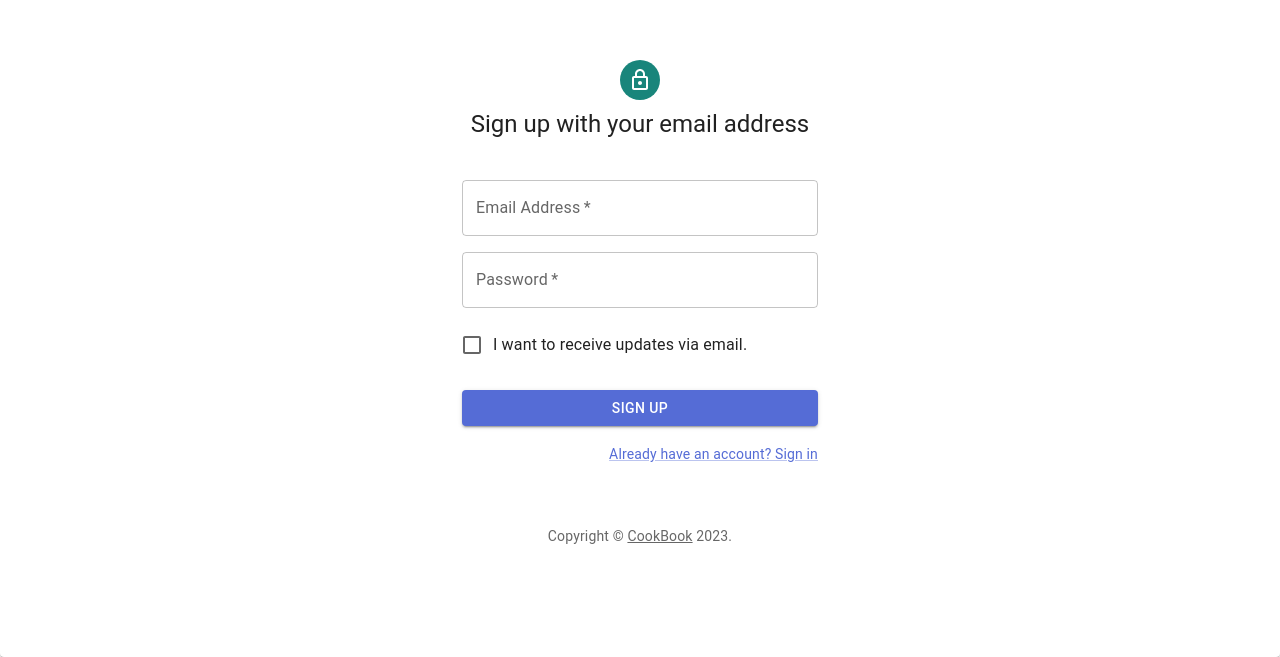
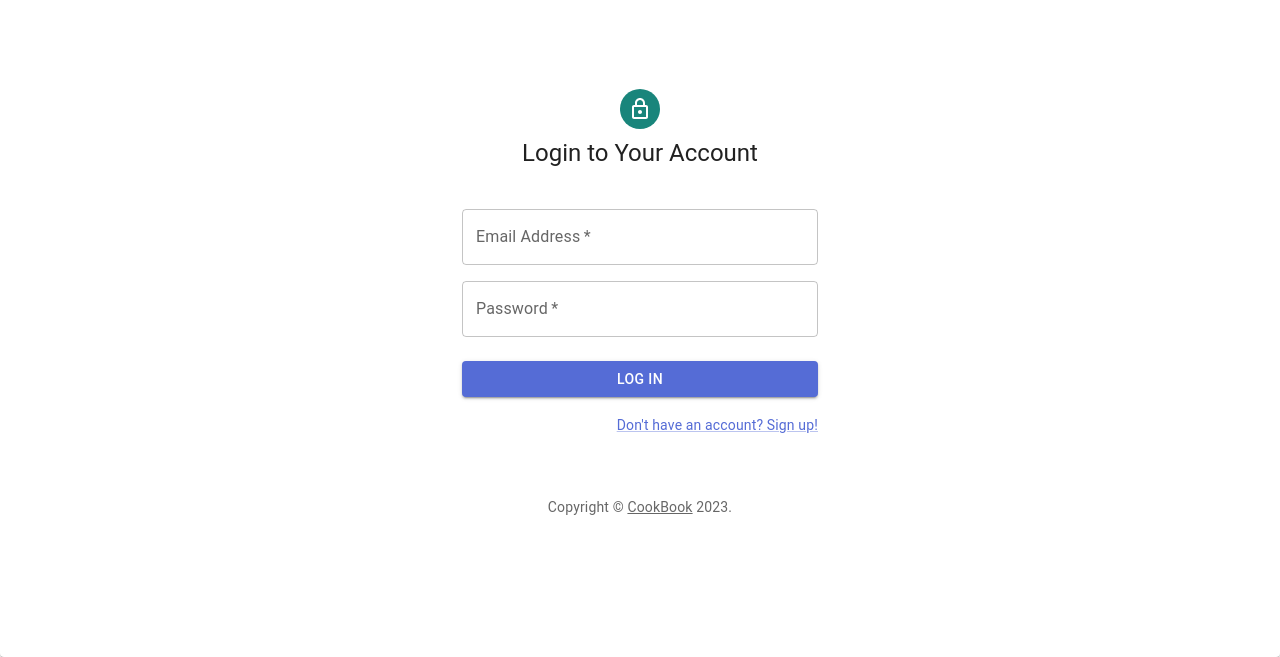
Before and after one commit to andyjianzhou/CookBook, a React (Vite) app in the folder client/CookBook/: page / in a window 1280 px wide. Shown: the part 143-800 px from the top of the page. Built offline with nearby package versions, Linux system fonts and the light colour scheme; no server answers.

Commit message:
Finished login and signup
Created login and signup pages

```diff
--- a/client/CookBook/src/App.tsx
+++ b/client/CookBook/src/App.tsx
@@ -4,11 +4,15 @@ import './App.css'
 import { createBrowserRouter, RouterProvider } from "react-router-dom";
 import SignUp from './components/SignUp/SignUp'
 import Dashboard from './components/Dashboard/Dashboard'
-
+import Login from './components/Login/Login'
 // add all routers here
 const router = createBrowserRouter([
   {
     path: "/",
+    element: <Login />,
+  },
+  {
+    path: "/SignUp",
     element: <SignUp />,
   },
   {
--- a/client/CookBook/src/components/Dashboard/Dashboard.tsx
+++ b/client/CookBook/src/components/Dashboard/Dashboard.tsx
@@ -1,4 +1,4 @@
-import React from 'react'
+import React, { useEffect } from 'react'
 import { styled, createTheme, ThemeProvider } from '@mui/material/styles';
 import CssBaseline from '@mui/material/CssBaseline';
 import MuiDrawer from '@mui/material/Drawer';
@@ -18,6 +18,10 @@ import MenuIcon from '@mui/icons-material/Menu';
 import ChevronLeftIcon from '@mui/icons-material/ChevronLeft';
 import NotificationsIcon from '@mui/icons-material/Notifications';
 import { mainListItems, secondaryListItems } from './listItems';
+import {useNavigate} from 'react-router-dom';
+// firebase
+import {auth}  from '../../firebase';
+import { getAuth, createUserWithEmailAndPassword, UserCredential } from 'firebase/auth';
 // import Chart from './Chart';
 // import Deposits from './Deposits';
 // import Orders from './Orders';
@@ -103,9 +107,22 @@ function Copyright(props: any) {
 
   function DashboardContent() {
     const [open, setOpen] = React.useState(true);
+    const navigate = useNavigate();
     const toggleDrawer = () => {
       setOpen(!open);
     };
+    // Implement later after Login page is finished
+    // useEffect (() => {
+    //   // authenticate the users UID from firebase auth and store it in the state, then use that to query the database for the users data, else redirect to login page
+    //   const user = auth.currentUser;
+    //   if (user) {
+    //     console.log(user.uid);
+    //   } else {
+    //     console.log('no user');
+    //     navigate('/', { replace: true })
+    //   }
+    // }, []);
+
 
     return (
     <ThemeProvider theme={mdTheme}>
--- a/client/CookBook/src/components/SignUp/SignUp.tsx
+++ b/client/CookBook/src/components/Login/Login.tsx
@@ -67,29 +67,30 @@ export default function SignUp() {
 
   const handleSubmit = (event: React.FormEvent<HTMLFormElement>) => {
     event.preventDefault();
-    createUserWithEmailAndPassword(auth, email, password)
-      .then((userCredential) => {
-        // Signed in
-        const user = userCredential.user;
-        const email = user.email;
-        console.log("User: " + email, " signed up successfully")
+    // Login to firebase using signin credentials
+    // createUserWithEmailAndPassword(auth, email, password)
+    //   .then((userCredential) => {
+    //     // Signed in
+    //     const user = userCredential.user;
+    //     const email = user.email;
+    //     console.log("User: " + email, " signed up successfully")
 
-        if (checkBoxToggle) {
-          console.log("User wants to receive updates via email")
-          // store user email in database
-        } else {
-          console.log("User does not want to receive updates via email")
-        }
+    //     if (checkBoxToggle) {
+    //       console.log("User wants to receive updates via email")
+    //       // store user email in database
+    //     } else {
+    //       console.log("User does not want to receive updates via email")
+    //     }
 
-        // Write code to redirect to dashboard page
-        navigate('/dashboard', { replace: true })
+    //     // Write code to redirect to dashboard page
+    //     navigate('/dashboard', { replace: true })
 
-      })
-      .catch((error) => {
-        const errorCode = error.code;
-        const errorMessage = error.message;
-        console.log("Error: " + errorMessage)
-      });
+    //   })
+    //   .catch((error) => {
+    //     const errorCode = error.code;
+    //     const errorMessage = error.message;
+    //     console.log("Error: " + errorMessage)
+    //   });
     }
 
 
@@ -116,7 +117,7 @@ export default function SignUp() {
               <LockOutlinedIcon />
             </Avatar>
             <Typography component="h1" variant="h5">
-              Sign up with your email address
+              Login to Your Account
             </Typography>
             <Box component="form" noValidate onSubmit={handleSubmit} sx={{ mt: 5 }}>
               <Grid container spacing={2}>
@@ -145,21 +146,6 @@ export default function SignUp() {
                     onChange = {(e) => setPassword(e.target.value)}
                   />
                 </Grid>
-                <Grid item xs={12}>
-                  <FormControlLabel
-                    control={<Checkbox
-                              value="allowExtraEmails"
-                              color="primary"
-                              checked = {checkBoxToggle}
-                              onChange = {(e) => {
-                                console.log(checkBoxToggle)
-                                setCheckBoxToggle(e.target.checked)
-                                }
-                              }
-                              />}
-                    label="I want to receive updates via email."
-                  />
-                </Grid>
               </Grid>
               <Button
                 type="submit"
@@ -167,12 +153,12 @@ export default function SignUp() {
                 variant="contained"
                 sx={{ mt: 3, mb: 2 }}
               >
-                Sign Up
+                LOG IN
               </Button>
               <Grid container justifyContent="flex-end">
                 <Grid item>
-                  <Link href="#" variant="body2">
-                    Already have an account? Sign in
+                  <Link href="/SignUp" variant="body2">
+                    Don't have an account? Sign up!
                   </Link>
                 </Grid>
               </Grid>
```
